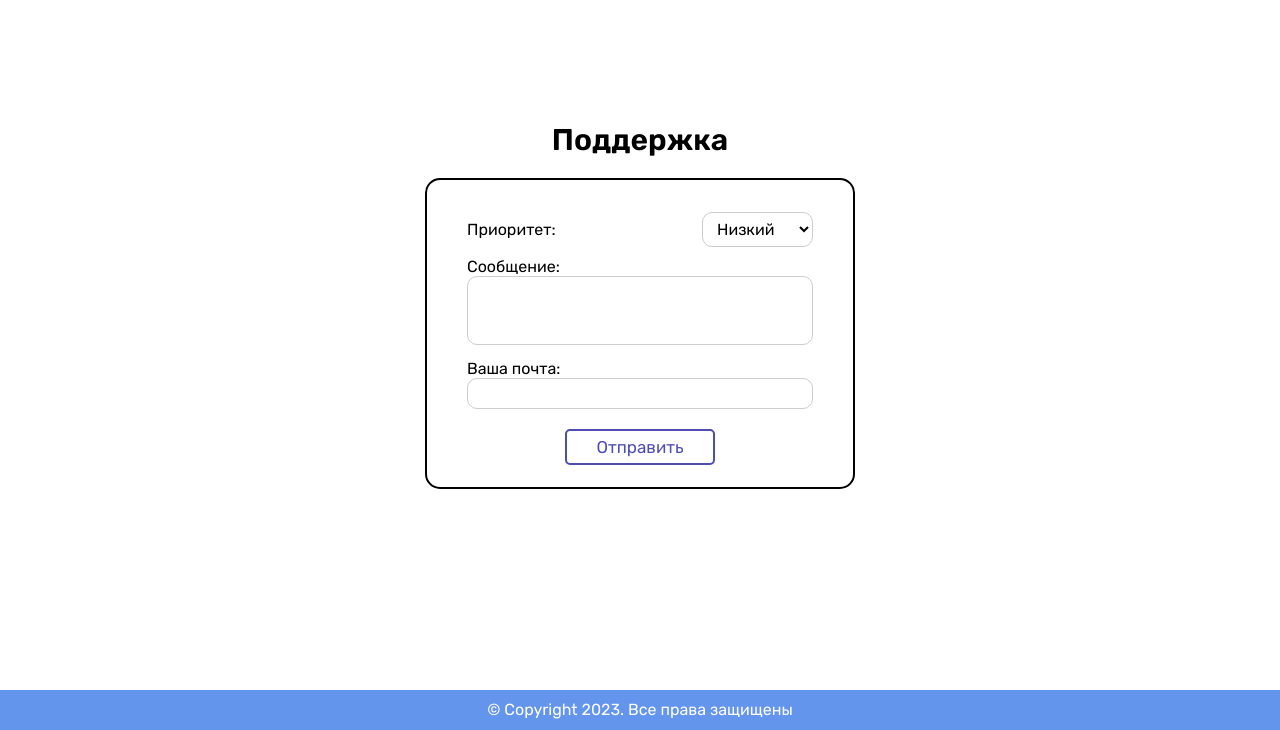
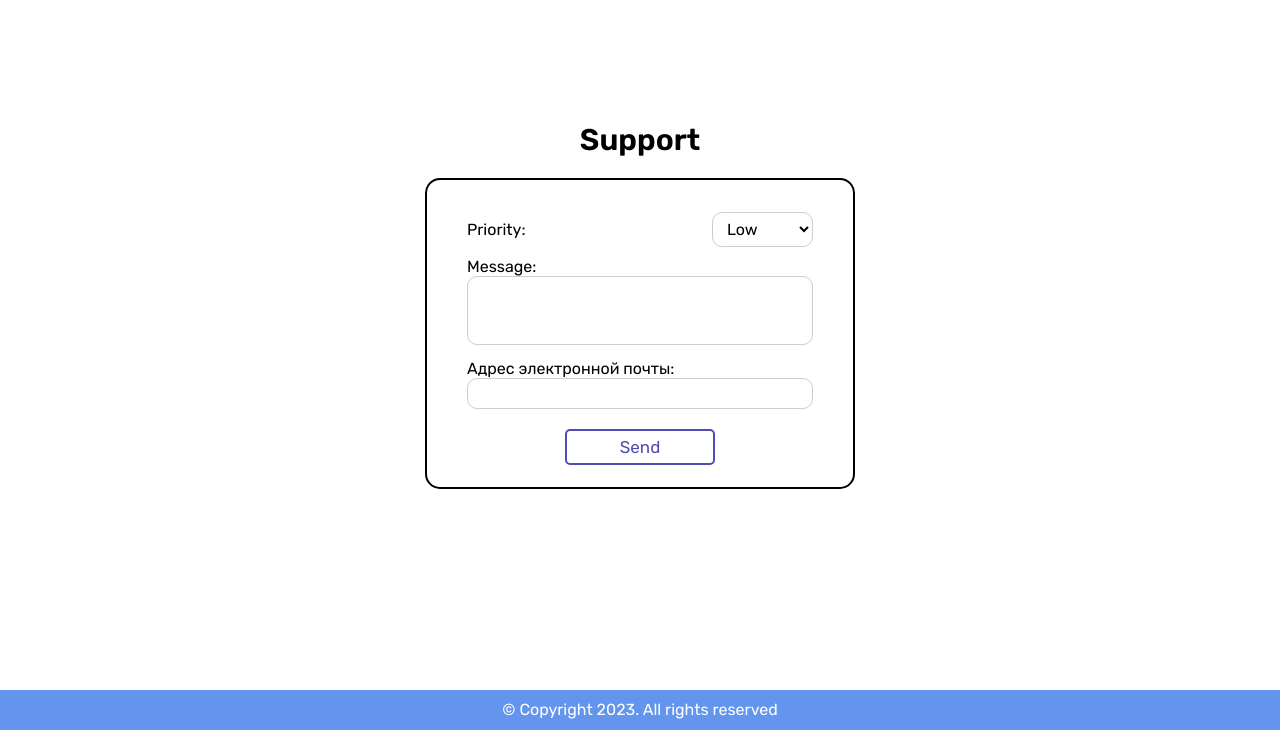
Before and after one commit to Zimin0/Site-Convertor, a Django app: template support/templates/support/support.html in a window 1280 px wide. Shown: the part 70-800 px from the top of the page. Run offline with Django 4.2, Linux system fonts and the light colour scheme; the template is opened without the code that fills it, so the values that code supplies are empty.

Commit message:
Support translation added

```diff
--- a/support/templates/support/support.html
+++ b/support/templates/support/support.html
@@ -7,7 +7,7 @@
     <meta charset="UTF-8">
     <meta http-equiv="X-UA-Compatible" content="IE=edge">
     <meta name="viewport" content="width=device-width, initial-scale=1.0, maximum-scale=1, user-scalable=no">
-    <title>Поддержка</title>
+    <title>{% trans "Support" %}</title>
     <link rel="shortcut icon" type="image/x-icon" href="{% static 'convert_order/img/icon.png' %}"/>
     <link rel="stylesheet" href="{% static 'convert_order/css/styles.css' %}">
     <link rel="stylesheet" href="{% static 'convert_order/css/media.css' %}">
@@ -19,40 +19,40 @@
         <div class="container wrapper">
             <a href="{% url 'convert_order:clear_main' %}" class="logo">
                 <img src="{% static 'convert_order/img/converter-logo.jpg' %}" alt="">
-                <span>SAP XML Converter</span>
+                <span>{% trans "SAP XML Converter" %}</span>
             </a>
-            <a href="{% url 'convert_order:clear_main' %}" class="sign_in-btn close">Закрыть</a>
+            <a href="{% url 'convert_order:clear_main' %}" class="sign_in-btn close">{% trans "Close" %}</a>
         </div>
 
     </header>
 
     <section id="support-form">
-        <h1 class="form-title">Поддержка</h1>
+        <h1 class="form-title">{% trans "Support" %}</h1>
         <form method="POST" id="support-field" >
             {% csrf_token %}
             <div class="priority">
-                <label for="priority">Приоритет:</label>
+                <label for="priority">{% trans "Priority" %}:</label>
                 <select name="priority" id="priority">
-                    <option value="low">Низкий</option>
-                    <option value="medium">Средний</option>
-                    <option value="high">Высокий</option>
+                    <option value="low">{% trans "Low" %}</option>
+                    <option value="medium">{% trans "Medium" %}</option>
+                    <option value="high">{% trans "High" %}</option>
                 </select>
             </div>
             <div class="support-message">
-                <label for="sup-message">Сообщение:</label>
+                <label for="sup-message">{% trans "Message" %}:</label>
                 <textarea name="message" id="sup-message" rows="3"></textarea>
             </div>
             <div class="support-mail">
-                <label for="sup-mail">Ваша почта:</label>
+                <label for="sup-mail">{% trans "Email" %}:</label>
                 <input name="email" type="text" id="sup-mail">
             </div>
 
-            <input type="submit" class="support-btn" value="Отправить" id="sup-but">
+            <input type="submit" class="support-btn" value="{% trans 'Send' %}" id="sup-but">
         </form>
     </section>
 
     <footer class="footer">
-        <p class="footer-copyright">© Copyright 2023. Все права защищены</p>
+        <p class="footer-copyright">{% trans '© Copyright 2023. All rights reserved' %}</p>
     </footer>
 </body>
 
```
Also changed, not shown: ToDo.txt (+4 -4 lines), README.md, locale/ru/LC_MESSAGES/django.po, 1 other file.
